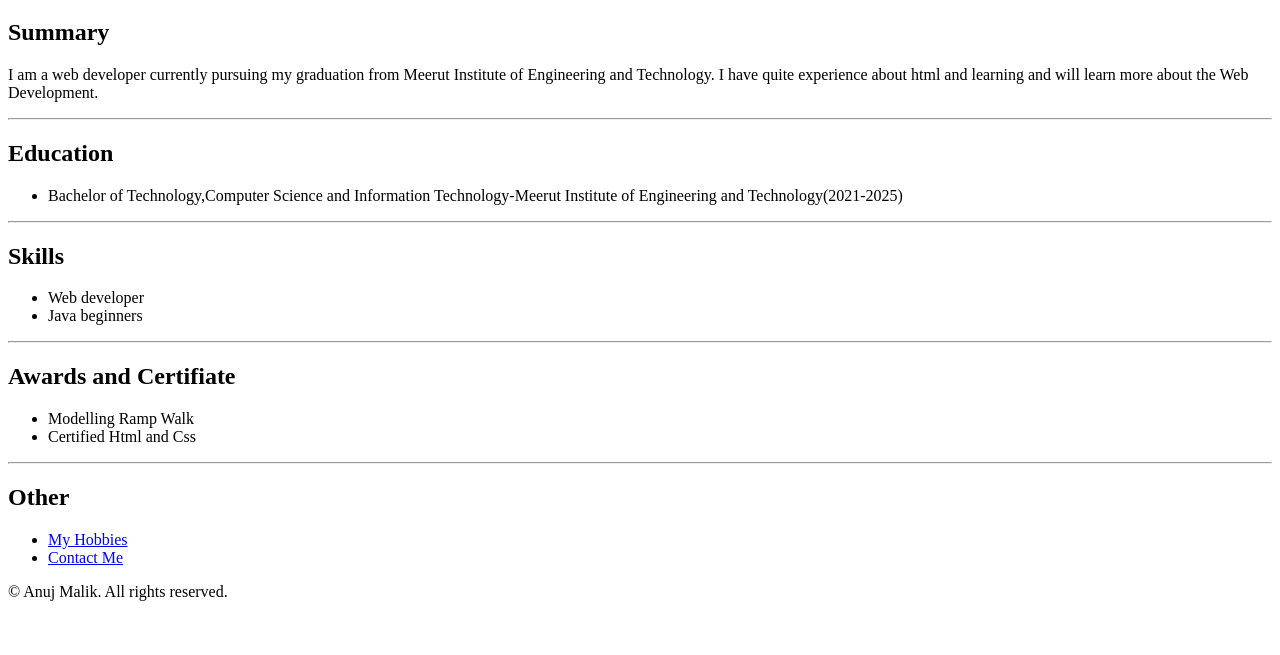
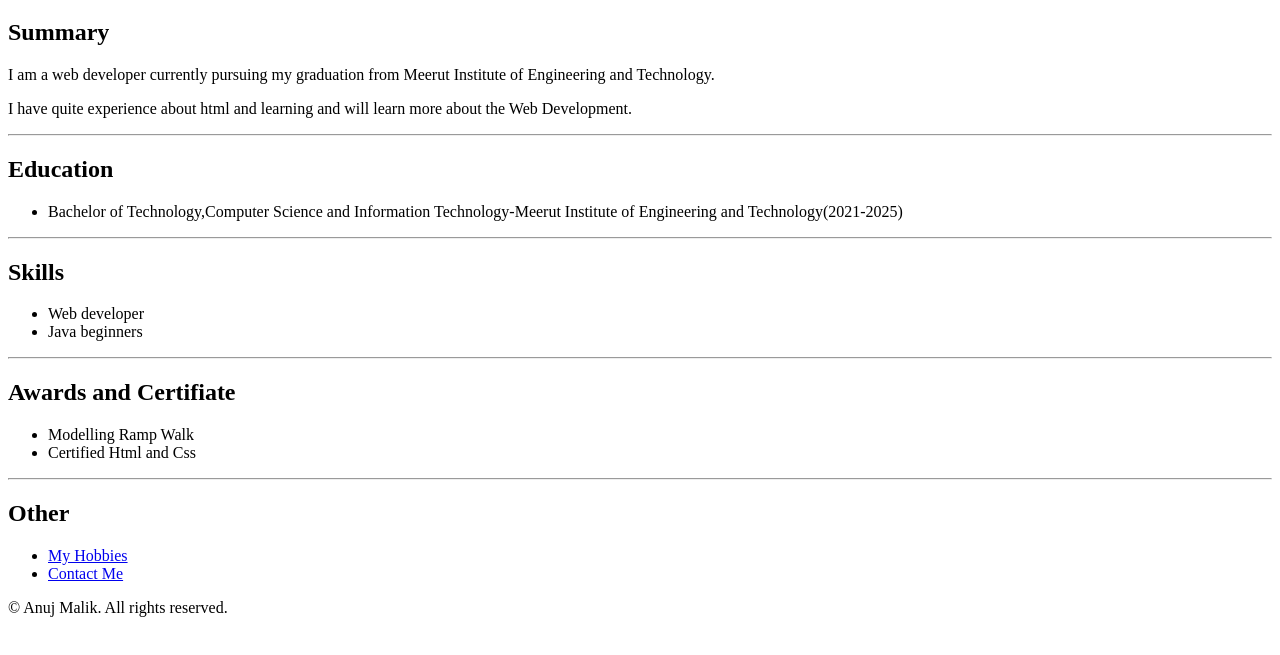
Before and after one commit to AnujMalik16/HTML-RESUME, a plain HTML site: page index.html in a window 1280 px wide. Shown: the part 61-716 px from the top of the page. Drawn offline with Linux system fonts and the light colour scheme.

Commit message:
index.html

```diff
--- a/index.html
+++ b/index.html
@@ -7,9 +7,8 @@
 <body>
     <h1>Anuj Malik</h1>
     <h2>Summary</h2>
-    <p>I am a web developer currently pursuing my graduation from Meerut Institute of Engineering and Technology.
-        I have quite experience about html and learning and will learn more about the Web Development.
-    </p>
+    <p>I am a web developer currently pursuing my graduation from Meerut Institute of Engineering and Technology.</p>
+    <P> I have quite experience about html and learning and will learn more about the Web Development.</P>
     <hr />
     <h2>Education</h2>
     <ul>
```
